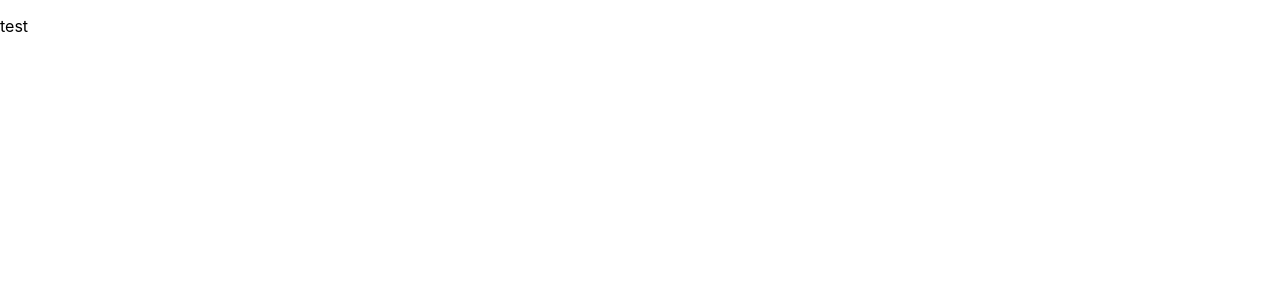
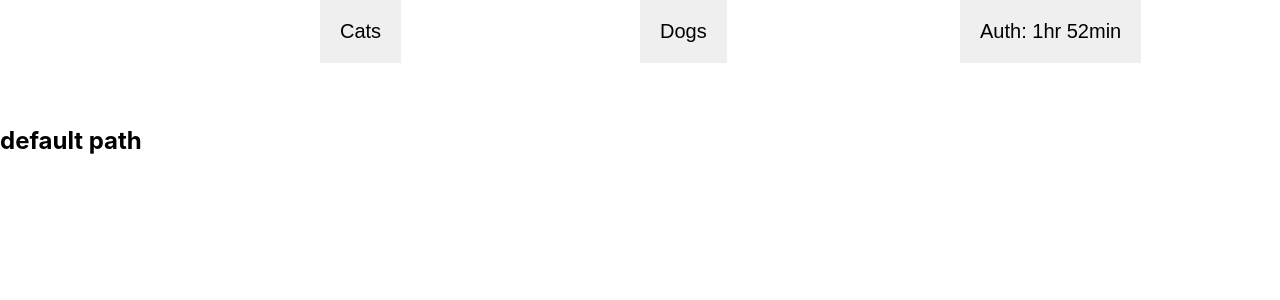
Before and after one commit to TJEverett/Shelter_Client_React, a React (Create React App) app: page / in a window 1280 px wide. Shown: the top 300 px of the page. Built offline with nearby package versions, Linux system fonts and the light colour scheme.

Commit message:
add NavBar with basic routing

```diff
--- /dev/null
+++ b/src/CSS/DropMenu.css
@@ -0,0 +1,27 @@
+.dropButton {
+  border: none;
+  padding: 20px;
+  font-size: 20px;
+}
+
+.dropdown {
+  position: relative;
+  display: inline-block;
+}
+
+.dropdown-content {
+  display: none;
+  position: absolute;
+  min-width: 160px;
+  z-index: 1;
+}
+
+.dropdown-content a {
+  padding: 12px 16px;
+  text-decoration: none;
+  display: block;
+}
+
+.dropdown:hover .dropdown-content {
+  display: block;
+}
--- a/src/components/App.js
+++ b/src/components/App.js
@@ -1,8 +1,56 @@
 import React from "react";
+import { BrowserRouter, Switch, Route, Redirect } from "react-router-dom";
+import NavBar from "./NavBar";
 
 function App() {
+  //Temp Values
+  // const authStatus = null;
+  const authStatus = "1hr 52min";
+
+  //Return Logic
   return(
-    <p>test</p>
+    <BrowserRouter>
+      <NavBar authStatus={authStatus}/>
+      <div style={{height: "90px", width: "100vh"}}>
+        <p>NavBar spacer</p>
+      </div>
+      <Switch>
+        <Route exact path="/cats">
+          <p>available cats</p>
+        </Route>
+        <Route path="/cats/edit">
+          <p>edit/delete cat</p>
+        </Route>
+        <Route path="/cats/new">
+          <p>new cat</p>
+        </Route>
+
+        <Route exact path="/dogs">
+          <p>available dogs</p>
+        </Route>
+        <Route path="/dogs/edit">
+          <p>edit/delete dog</p>
+        </Route>
+        <Route path="/dogs/new">
+          <p>new dog</p>
+        </Route>
+
+        <Route exact path="/auth">
+          <p>Sign in / Re-Sign in</p>
+        </Route>
+        <Route path="/auth/end">
+          {/* log out function fires here */}
+          <Redirect to="/auth" />
+        </Route>
+        <Route path="/auth/other">
+          <p>Account Modify</p>
+        </Route>
+
+        <Route path="/">
+          <h2 style={{height: "300vh"}}>default path</h2>
+        </Route>
+      </Switch>
+    </BrowserRouter>
   );
 }
 
--- /dev/null
+++ b/src/components/NavBar.js
@@ -0,0 +1,88 @@
+import React from "react";
+import "../CSS/DropMenu.css";
+import { Link } from "react-router-dom";
+import PropTypes from "prop-types";
+
+function NavBar(props){
+  //Styles Object
+  const styles = {
+    general: {
+      position: "fixed",
+      backgroundColor: "white",
+      top: "0",
+      width: "100vw",
+      height: "86px"
+    },
+    table: {
+      display: "grid",
+      gridTemplateColumns: "1fr 1fr 1fr 1fr",
+      girdTemplateRows: "1fr"
+    }
+  };
+
+  //Return Logic
+  if(props.authStatus === null){
+    return(
+      <div style={styles.general}>
+        <div style={styles.table}>
+          <div />
+          <div className="dropdown">
+            <button className="dropButton">Cats</button>
+            <div className="dropdown-content">
+              <Link to="/cats">View Available</Link>
+            </div>
+          </div>
+          <div className="dropdown">
+            <button className="dropButton">Dogs</button>
+            <div className="dropdown-content">
+              <Link to="/dogs">View Available</Link>
+            </div>
+          </div>
+          <div className="dropdown">
+            <button className="dropButton">Auth: Null</button>
+            <div className="dropdown-content">
+              <Link to="/auth">Log In</Link>
+            </div>
+          </div>
+        </div>
+      </div>
+    )
+  } else {
+    return (
+      <div style={styles.general}>
+        <div style={styles.table}>
+          <div />
+          <div className="dropdown">
+            <button className="dropButton">Cats</button>
+            <div className="dropdown-content">
+              <Link to="/cats">View Available</Link>
+              <Link to="/cats/new">Create</Link>
+            </div>
+          </div>
+          <div className="dropdown">
+            <button className="dropButton">Dogs</button>
+            <div className="dropdown-content">
+              <Link to="/dogs">View Available</Link>
+              <Link to="/dogs/new">Create</Link>
+            </div>
+          </div>
+          <div className="dropdown">
+            <button className="dropButton">Auth: {props.authStatus}</button>
+            <div className="dropdown-content">
+              <Link to="/auth">Renew Auth</Link>
+              <Link to="/auth/other">Create User</Link>
+              <Link to="/auth/other">Delete User</Link>
+              <Link to="/auth/end">Log Out</Link>
+            </div>
+          </div>
+        </div>
+      </div>
+    )
+  }
+};
+
+NavBar.propTypes = {
+  authStatus: PropTypes.string
+}
+
+export default NavBar;
```
